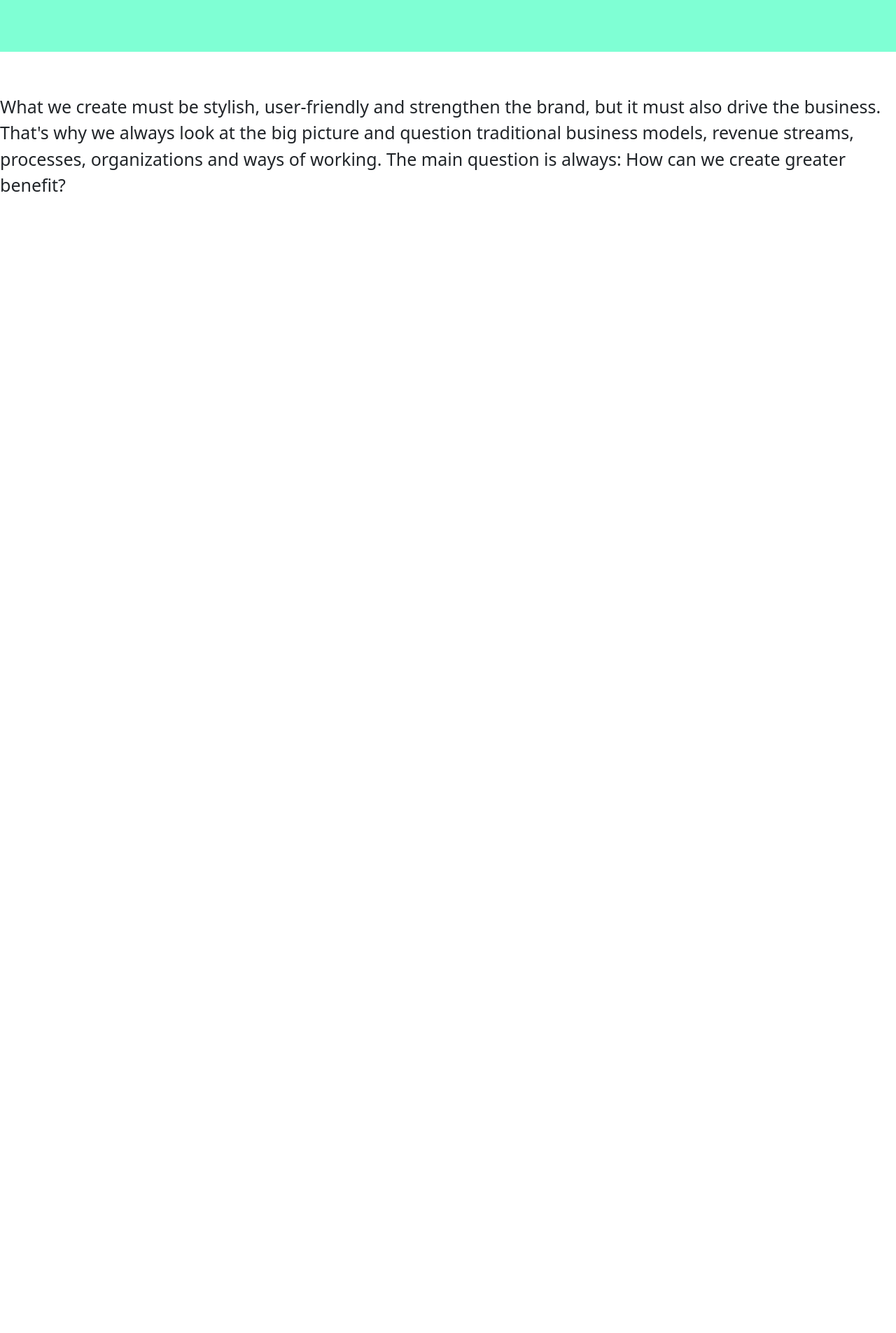
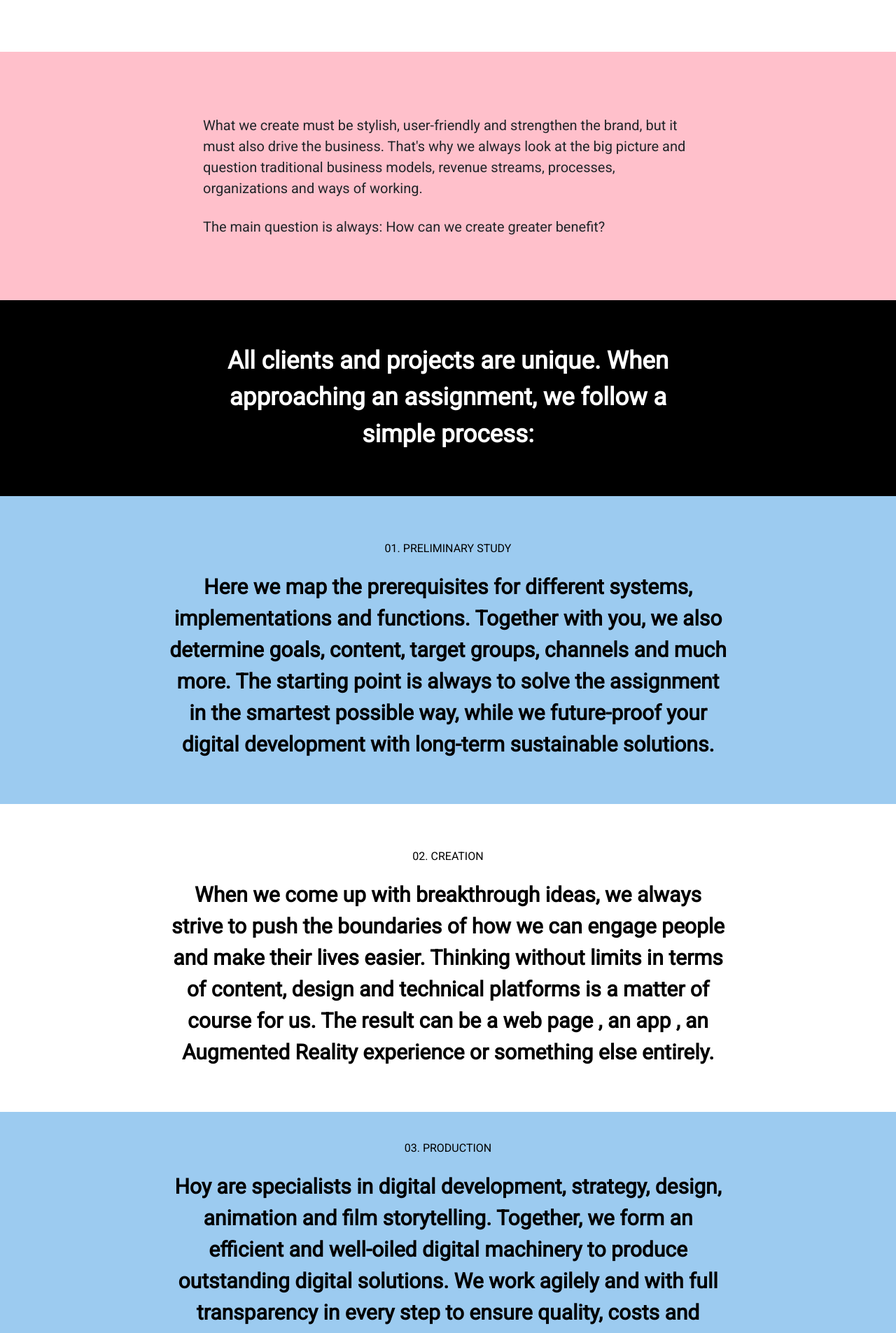
Before and after one commit to nataliemajadixon/digitalmarketing, a React (Create React App) app: page /about in a window 1280 px wide. Shown: the part 1380-3285 px from the top of the page at 70% size. Before the commit the page ends 1734 px from the top, so only its background shows below. Built offline with nearby package versions, Linux system fonts and the light colour scheme; grey boxes are pictures that could not be loaded; a web font is replaced by a local one.

Commit message:
finished services page

```diff
--- a/src/components/AboutUs/AboutUs.css
+++ b/src/components/AboutUs/AboutUs.css
@@ -80,7 +80,7 @@
 
 .flexabout{
     display: flex;
-    background-color: aquamarine;
+    /* background-color: aquamarine; */
     flex-wrap: wrap;
    padding-left: 120px;
 }
@@ -95,9 +95,115 @@
 }
 
 
+.aboutunderflex{
+    text-align:center;
+    font-family: 'Roboto', sans-serif;
+     justify-content: center;
+     vertical-align: middle;
+     display: flex;
+     padding-top: 50px;
+     padding-bottom: 20px;
+     background-color: pink;
+}
+.aboutundercon{
+    align-items: center;
+    justify-content: center;
+    display: flex;
+    flex-direction: column;
+    width: 700px;
+}
+
+
 .aboutfdpundertext{
-    font-size: 25px;
+    padding-top: 40px;
+    font-size: 20px;
     padding-bottom: 70px;
-    padding-top: 60px;
+    text-align: left;
+}
+.aboutfdpundertextq{
+    padding-top: 25px;
 
 }
+
+.aboutclientsflex{
+
+    height: 35vh;
+    background-color: black;
+    /* padding-top: 200px; */
+    text-align: center;
+    color: white;
+    font-family: 'Roboto', sans-serif;
+    align-items: center;
+    justify-content: center;
+    vertical-align: middle;
+    display: flex;
+}
+
+.aboutclientscon{
+    width: 700px;
+    display: flex;
+    flex-direction: column;
+    justify-content: center;
+    align-items: center;
+
+}
+.aboutclients{
+    font-weight: 900 ;
+    font-size: 35px;
+}
+
+
+.about1flex{
+    height: 55vh;
+    text-align: center;
+    background-color: #55a5e694 ;
+    color: black;
+    font-family: 'Roboto', sans-serif;
+    align-items: center;
+    justify-content: center;
+    vertical-align: middle;
+    display: flex;
+}
+
+.about1con{
+    width: 806px;
+    display: flex;
+    flex-direction: column;
+    justify-content: center;
+    align-items: center;
+}
+
+.about0header{
+    font-family: 'Roboto', sans-serif;
+    padding-bottom: 20px;
+}
+
+.about0text{
+    font-size: 30px;
+    font-weight: 700;
+    justify-content: center;
+    text-align: center;
+}
+
+.about2flex{
+    height: 55vh;
+    text-align: center;
+    background-color: white ;
+    color: black;
+    font-family: 'Roboto', sans-serif;
+    align-items: center;
+    justify-content: center;
+    vertical-align: middle;
+    display: flex;
+}
+
+.about2con{
+    width: 800px;
+    display: flex;
+    flex-direction: column;
+    justify-content: center;
+    align-items: center;
+}
+
+
+/* #7dc2fa94  */
--- a/src/components/AboutUs/AboutUs.jsx
+++ b/src/components/AboutUs/AboutUs.jsx
@@ -54,19 +54,77 @@ const About = () => {
 </section>
 
 
-<div className>
-<div>
-<div className="aboutfdpundertext">What we create must be stylish, user-friendly and strengthen the brand, but it must also drive the business.
-    That's why we always look at the big picture and question traditional business models,
-     revenue streams, processes, organizations and ways of working.
-     {'\n'}
-The main question is always: How can we create greater benefit? </div>
+<div className='aboutunderflex'>
+<div className="aboutundercon">
+<div className="aboutfdpundertext">
+What we create must be stylish, user-friendly and strengthen the brand, but it must also drive the business.  That's why we always look at the big picture and question traditional business models, revenue streams, processes, organizations and ways of working.
+
+ <div className='aboutfdpundertextq'>The main question is always: How can we create greater benefit?</div>
+     </div>
 </div>
 </div>
 
+<section  >
+    <div className="aboutclientsflex">
+        <div className="aboutclientscon">
+        <div className="aboutclients">All clients and projects are unique. When
+        approaching an
+        assignment, we follow a simple process:</div>
+             </div>
+    </div>
+</section>
 
 
+<section >
+    <div className="about1flex">
+        <div className="about1con">
+        <div className='about0header'>01. PRELIMINARY STUDY</div>
+        <div className="about0text">Here we map the prerequisites for different
+        systems, implementations and functions. Together with you, we also determine
+         goals, content, target groups, channels and much more. The starting point
+          is always to solve the assignment in the smartest possible way, while we
+          future-proof your digital development with long-term sustainable solutions.</div>
+             </div>
+    </div>
+</section>
 
+
+<section >
+    <div className="about2flex">
+        <div className="about2con">
+        <div className='about0header'>02. CREATION</div>
+        <div className="about0text">When we come up with breakthrough ideas, we always strive to push the boundaries
+        of how we can engage people and
+make their lives easier. Thinking without limits in terms of content, design and technical platforms is a matter of
+ course for us. The result can be a web page , an app , an Augmented Reality experience or something else entirely. </div>
+             </div>
+    </div>
+</section>
+
+<section >
+    <div className="about1flex">
+        <div className="about1con">
+        <div className='about0header'>03. PRODUCTION</div>
+        <div className="about0text">Hoy are specialists in digital development, strategy, design, animation and film storytelling.
+        Together, we form an efficient and well-oiled digital machinery to produce outstanding digital solutions. We work agilely and
+         with full transparency in every step to ensure quality, costs and schedules. We solve most
+         things in-house, but sometimes take help from our network of industry-leading creators.</div>
+             </div>
+    </div>
+</section>
+
+<section >
+    <div className="about2flex">
+        <div className="about2con">
+        <div className='about0header'>04. FOLLOW-UP</div>
+        <div className="about0text">For us, it is important to take responsibility for a project from start to finish. Then it
+        is not enough to just create a digital solution, we also have to measure how the users behave and act to ensure that we
+        really achieve the goals we set. After that, we can support with
+         operating, managing and further developing for the best possible experience and outcome.
+         </div>
+             </div>
+    </div>
+</section>
 
 
 </>
--- a/src/components/Career/Career.css
+++ b/src/components/Career/Career.css
@@ -0,0 +1,78 @@
+
+
+.careerflex{
+    text-align:center;
+    font-family: 'Roboto', sans-serif;
+     justify-content: center;
+     vertical-align: middle;
+     display: flex;
+     padding-top: 50px;
+     padding-bottom: 20px;
+}
+
+.careercon{
+    align-items: center;
+    justify-content: center;
+    display: flex;
+    flex-direction: column;
+    width: 700px;
+}
+
+.careerheader{
+    font-size: 80px;
+    /* padding-bottom: 30px; */
+    font-weight: 600;
+    color: transparent;
+    background: conic-gradient(
+        #D9D7F1 17%,
+        #b9a0f0 12%, #b9a0f0 33%,
+        #E7FBBE 33%, #E7FBBE 55%,
+        #FFCBCB 50%, #FFCBCB 70%,
+        #7dc2fa 50%, #7dc2fa 30%,
+        #F7D1BA 87%
+    );
+    background-size: 40%;
+    background-clip: text;
+    -webkit-background-clip: text;
+
+    animation: expand-reverse 3s ease forwards;
+}
+
+
+.careerheader:hover {
+    animation: expand 3s ease forwards;
+   }
+
+   @keyframes expand {
+    0% {
+        background-size: 20%;
+        background-position: 0 0;
+    }
+    20% {
+        background-size: 55%;
+        background-position: 0 1em;
+    }
+    100% {
+        background-size: 325%;
+        background-position: -7em -4em;
+    }
+}
+
+@keyframes expand-reverse {
+    0% {
+        background-size: 325%;
+        background-position: -7em -4em;
+    }
+    20% {
+        background-size: 55%;
+        background-position: 0 1em;
+    }
+    100% {
+        background-size: 20%;
+        background-position: 0em 0em;
+    }
+}
+
+.careertext{
+    font-size: 25px;
+}
--- a/src/components/Career/Career.jsx
+++ b/src/components/Career/Career.jsx
@@ -5,14 +5,21 @@ import './Career.css'
 const Career = () => {
     return(
         <>
-        <div>Work at Nats</div>
+        <div className="careerflex">
+        <div className="careercon">
+        <div className="careerheader">Work at Nats</div>
 
-        <div>Do you want to be involved in building the experiences of the future on the
+        <div className="careertext">Do you want to be involved in building the experiences of the future on the
              internet?
             Do you want to tell stories and evoke emotions with design, film and games?
             Do you want to use new technology to help companies and organizations show
             who they are and what they do?
             Do you want to work with us?</div>
+
+            </div>
+            </div>
+
+
         <h1>have a pop up alert of snackmenu that says no jobs currently need hiring</h1>
         <div>Image background with text on top, Career, PRACTICE AT NATS, more about practice</div>
 
```
Also changed, not shown: 1 other file (tests, documents, lock files or other folders).
